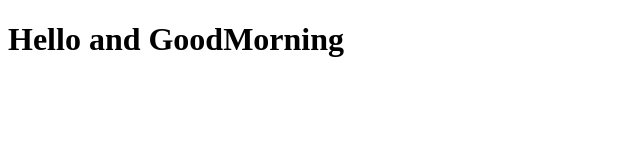
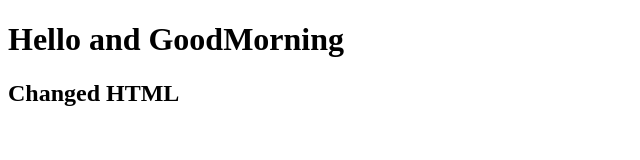
Before and after one commit to Matanef/TestBranches, a plain HTML site: page index.html in a window 1280 px wide. Shown: the whole page, without its empty margins (0-640 px from the left). Drawn offline with Linux system fonts and the light colour scheme.

Commit message:
new header on index.html 31032022 0957

```diff
--- a/index.html
+++ b/index.html
@@ -7,5 +7,6 @@
 </head>
 <body>
 	<h1>Hello and GoodMorning</h1>
+	<h2>Changed HTML</h2>
 </body>
 </html>
```
